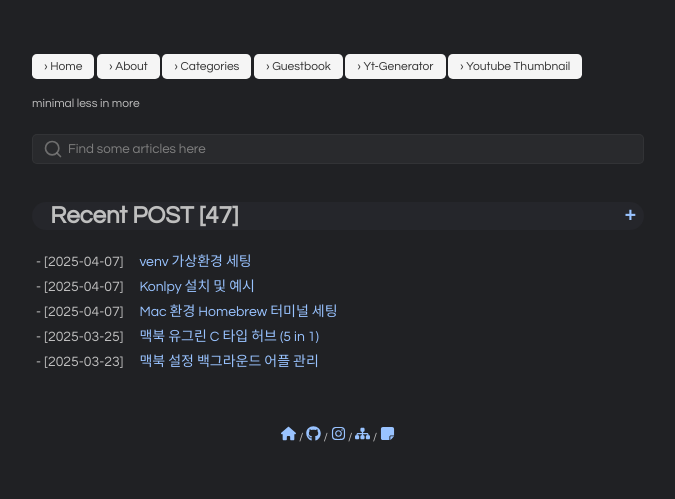
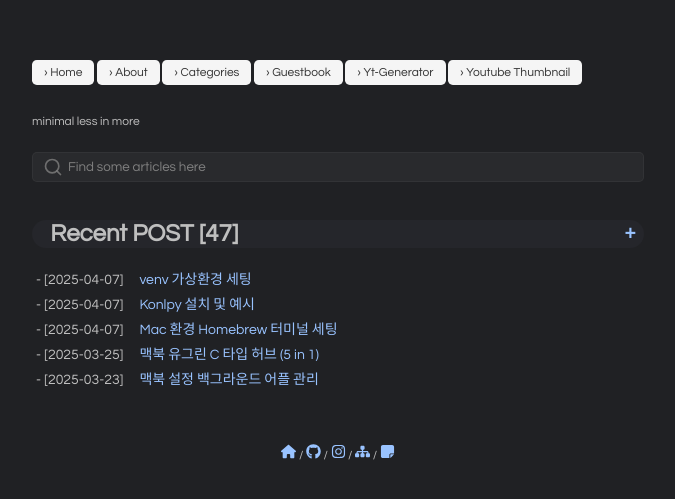
Before and after one commit to pozuhtuhv/pozuhtuhv.github.io, a Jekyll site: the page built from index.html, in a window 1280 px wide. Shown: the top 499 px of the page, without its empty margins (302-977 px from the left). Built offline with Jekyll 4.4.1, drawn with Linux system fonts in a browser that asks for light colours.

Commit message:
(edit) menu_line

```diff
--- a/_sass/_main.scss
+++ b/_sass/_main.scss
@@ -165,12 +165,15 @@
 
 section.head {
   display: block;
-  gap: 1rem; /* 링크 간 간격 */
+  row-gap: 0.5rem; /* 또는 gap: 0.5rem; */
   margin-top: 5.5rem;
   text-align: left;
 }
 
+
 section.head a {
+  display: inline-block;
+  margin-bottom: 0.5rem; /* 줄 간 간격 추가 */
   padding: 0.5rem 1rem;
   background-color: #f5f5f5;
   color: #333;
```
